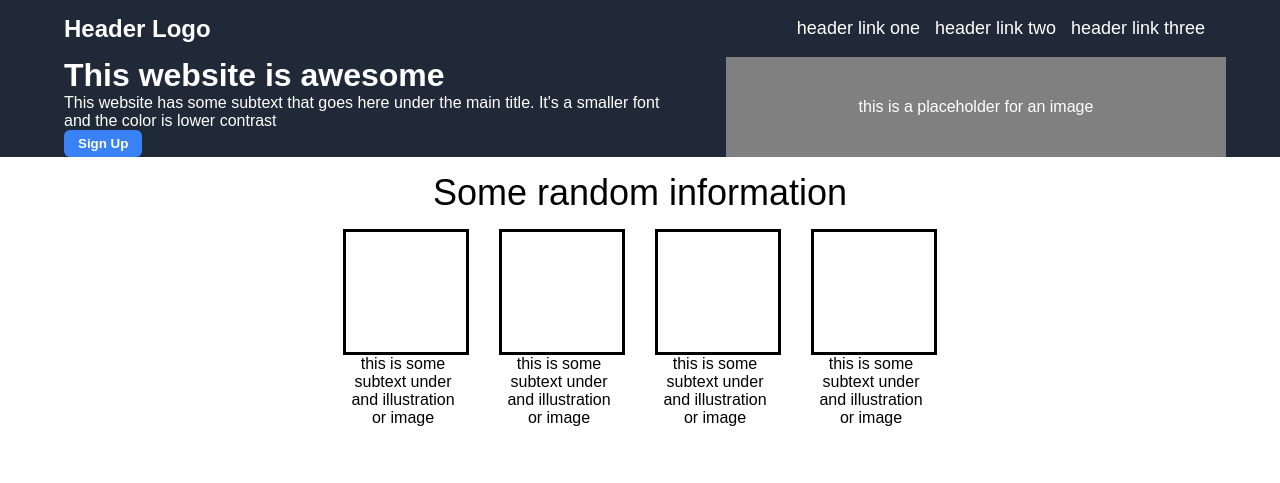
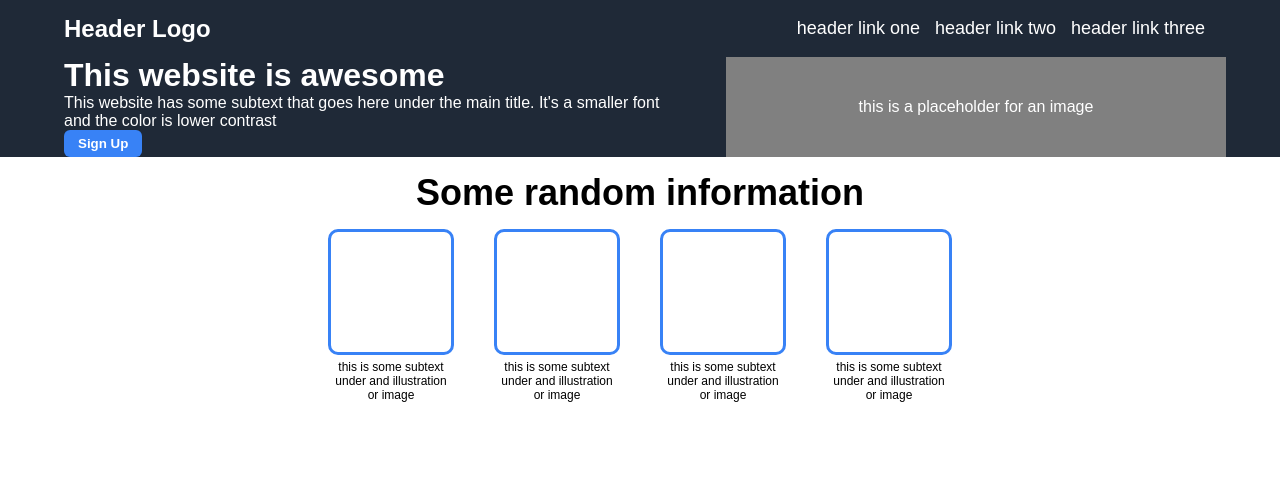
Before and after one commit to HopliteRPG/landing-page, a plain HTML site: page index.html in a window 1280 px wide. Drawn offline with Linux system fonts and the light colour scheme.

Commit message:
Section 2 Completed

```diff
--- a/style.css
+++ b/style.css
@@ -119,12 +119,16 @@ body{
     font-size: 36px;
     color: black;
     padding: 15px;
+    font-weight: bold;
 }
+
+    /*Bottom Div Image Content*/
+
 
 .second-section-image-gallery{
     display: flex;
     justify-content: center;
-    gap: 30px;
+    gap: 40px;
 }
 
 
@@ -132,6 +136,7 @@ body{
 .second-section-image-div{
     display: flex;
     flex-direction: column;
+    align-items: center;
 }
 
 .second-section-image{
@@ -139,12 +144,17 @@ body{
     height: 120px;
     color: black;
     border-style: solid;
+    border-color: #3882F6;
+    border-radius: 10px;
+
 }
 
 .second-section-image-text{
+    margin-top: 5px;
     color: black;
     width: 120px;
     height: 120px;
     text-wrap: wrap;
     text-align: center;
+    font-size: 12px;
 }
```
